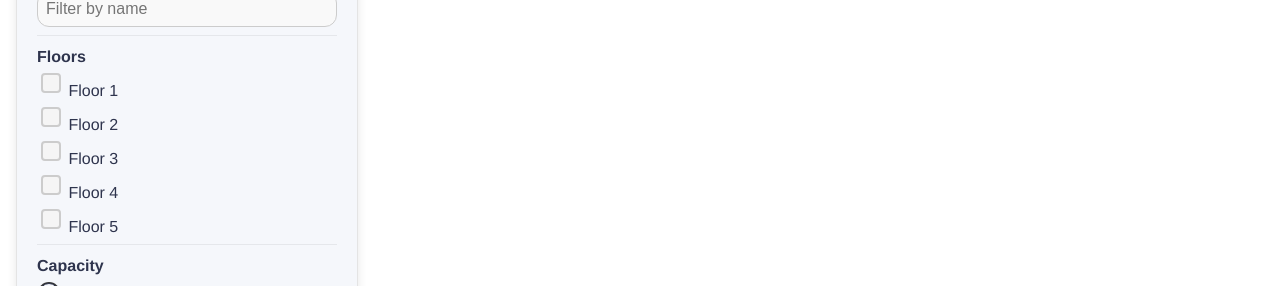
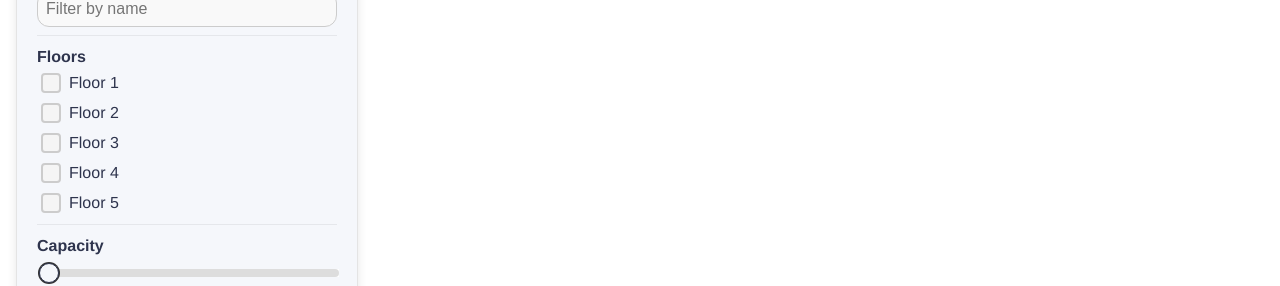
Before and after one commit to eliesser/angular-experis-control-rooms, an Angular app: page /rooms in a window 1280 px wide. Shown: the part 178-464 px from the top of the page. Built offline with nearby package versions, Linux system fonts and the light colour scheme; no server answers.

Commit message:
fix style

```diff
--- a/src/app/rooms/components/room-panel-filter/room-panel-filter.component.html
+++ b/src/app/rooms/components/room-panel-filter/room-panel-filter.component.html
@@ -30,7 +30,7 @@
       Floors
     </label>
     @for(floor of [1,2,3,4,5]; track floor) {
-      <section class="">
+      <section class="content-checkbox">
         <input
           class=""
           type="checkbox"
--- a/src/app/rooms/components/room-panel-filter/room-panel-filter.component.scss
+++ b/src/app/rooms/components/room-panel-filter/room-panel-filter.component.scss
@@ -16,6 +16,16 @@
 
     .title {
       font-weight: bold;
+    }
+
+    .content-checkbox {
+      display: flex;
+      flex-direction: row;
+      align-items: center;
+
+      input {
+        margin-right: 8px;
+      }
     }
 
     .content {
```
